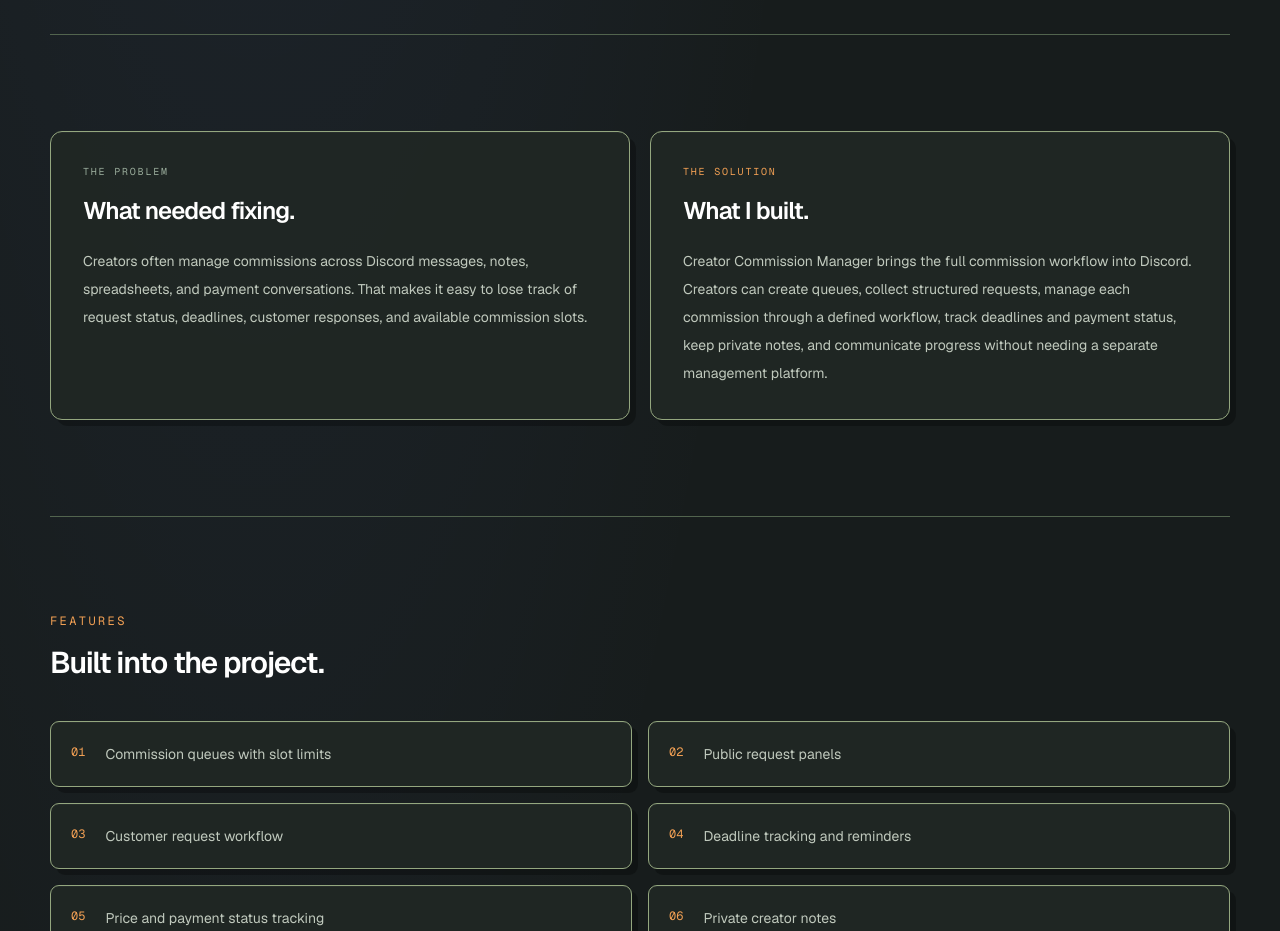
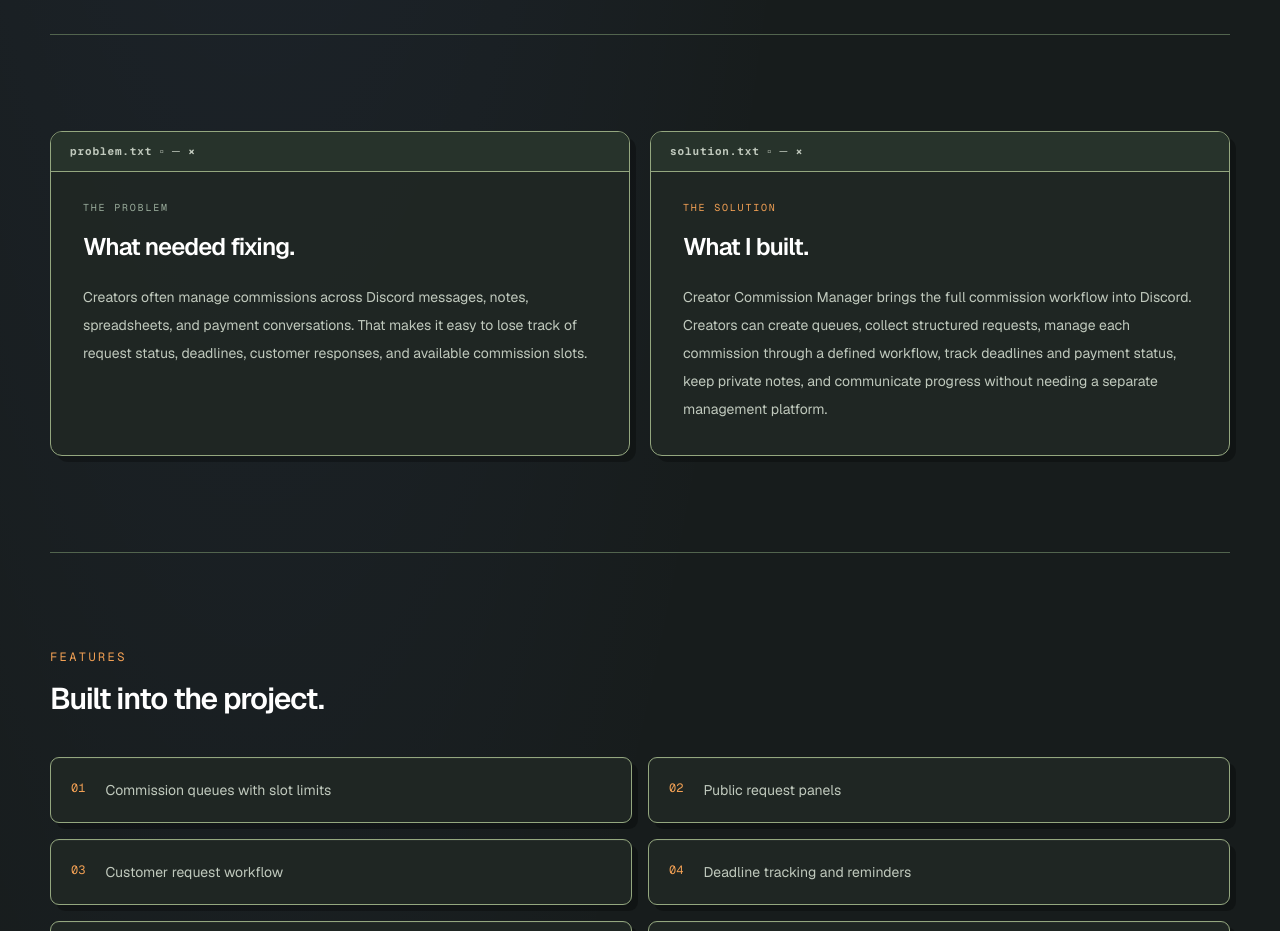
Before and after one commit to ellipticbean/raven-portfolio-v2, a Next.js app: page /projects/creator-commission-manager in a window 1280 px wide. Shown: the part 2960-3891 px from the top of the page. Built offline with nearby package versions, Linux system fonts and the light colour scheme.

Commit message:
Add subtle old-school project detail headers

```diff
--- a/src/app/globals.css
+++ b/src/app/globals.css
@@ -604,3 +604,33 @@
 @media (prefers-reduced-motion: reduce) {
   .retro-profile-button { transition: none; }
 }
+
+
+/* Project pages use small desktop-window headers instead of plain cards. */
+.retro-case-study-card {
+  position: relative;
+  overflow: hidden;
+  padding-top: 68px;
+  border-color: var(--border-strong);
+}
+.retro-case-study-card::before {
+  content: "problem.txt  ▫  ─  ×";
+  position: absolute;
+  top: 0;
+  right: 0;
+  left: 0;
+  display: block;
+  padding: 12px 19px;
+  border-bottom: 1px solid var(--border-strong);
+  background: var(--surface-2);
+  color: var(--text-secondary);
+  font: 700 11px/1.35 var(--font-geist-mono), monospace;
+  letter-spacing: .08em;
+}
+.retro-case-study-solution::before {
+  content: "solution.txt  ▫  ─  ×";
+}
+html[data-theme="light"] .retro-case-study-card::before {
+  background: linear-gradient(180deg, #eaf0d1, #d3dda8);
+  color: #304223;
+}
```
